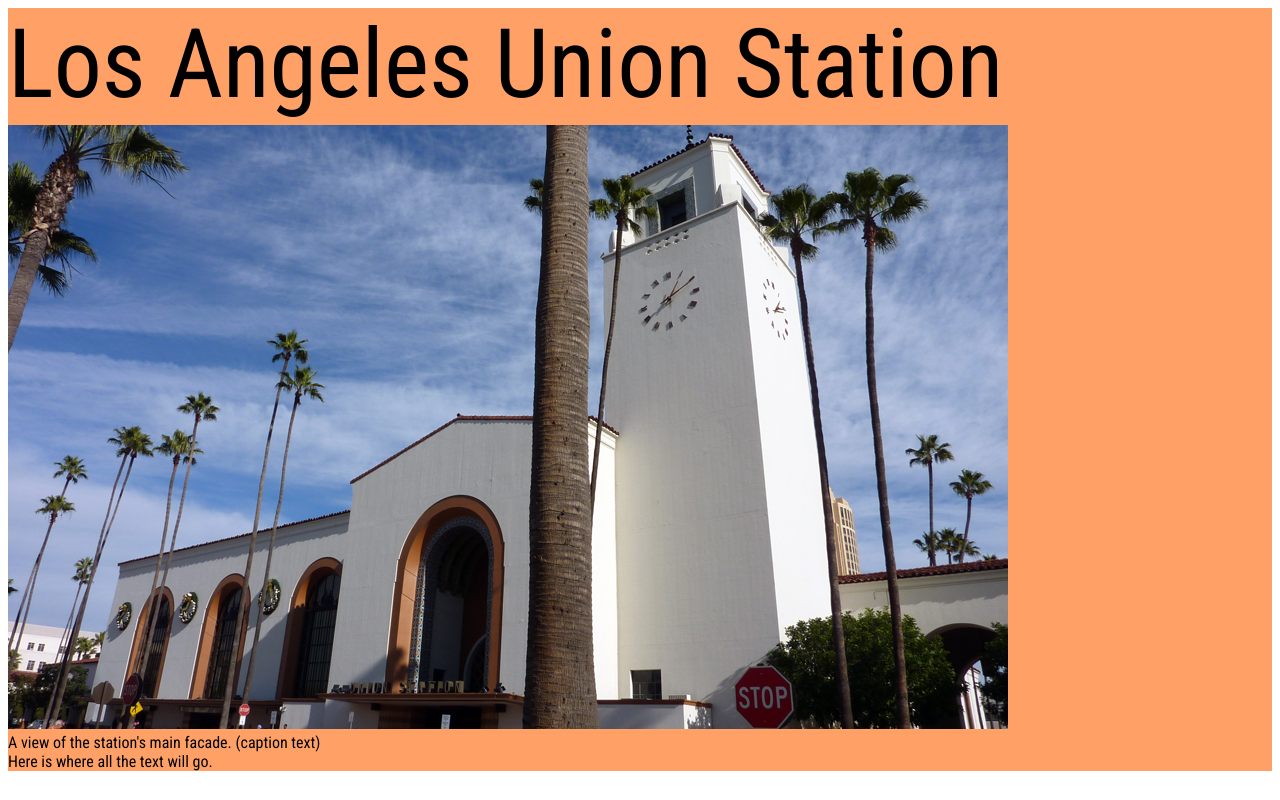
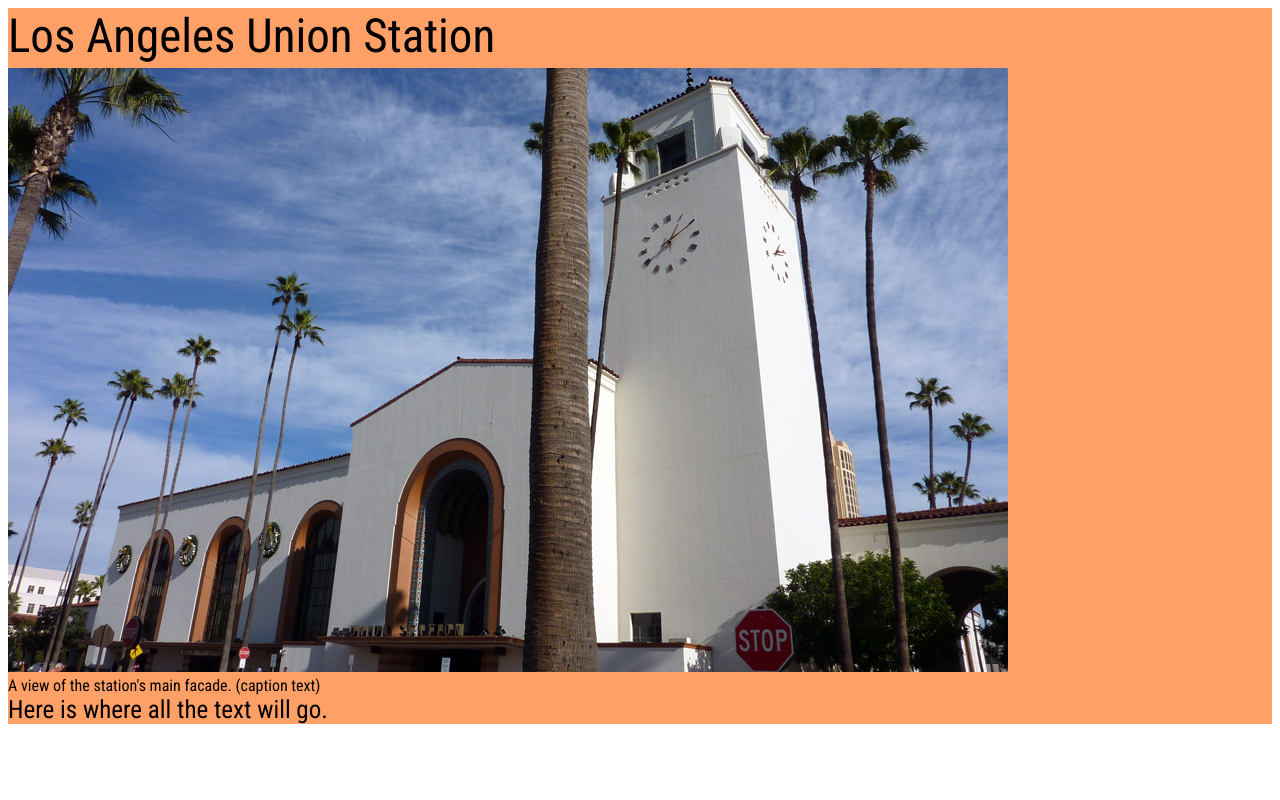
Before and after one commit to MichaelLipski/projects, a plain HTML site: page tribute-page-exercise.html in a window 1280 px wide. Drawn offline with Linux system fonts and the light colour scheme; files whose address does not match are found by name.

Commit message:
Update tribute-page-exercise.html

```diff
--- a/tribute-page-exercise.html
+++ b/tribute-page-exercise.html
@@ -16,7 +16,7 @@
 		font-family: 'Roboto Condensed', sans-serif;
 	}
 	.title {
-		font-size: 6em;
+		font-size: 47px;
 		padding-bottom: 5px;
 	}
 	.image
@@ -25,12 +25,12 @@
 	.img-div
 
 
-	.img-caption
-
-
-	.tribute-info
-
-
+	.img-caption {
+		font-size: 10px;
+	}
+	.tribute-info {
+		font-size: 25px;
+	}
 	.tribute-link
 
 
```
